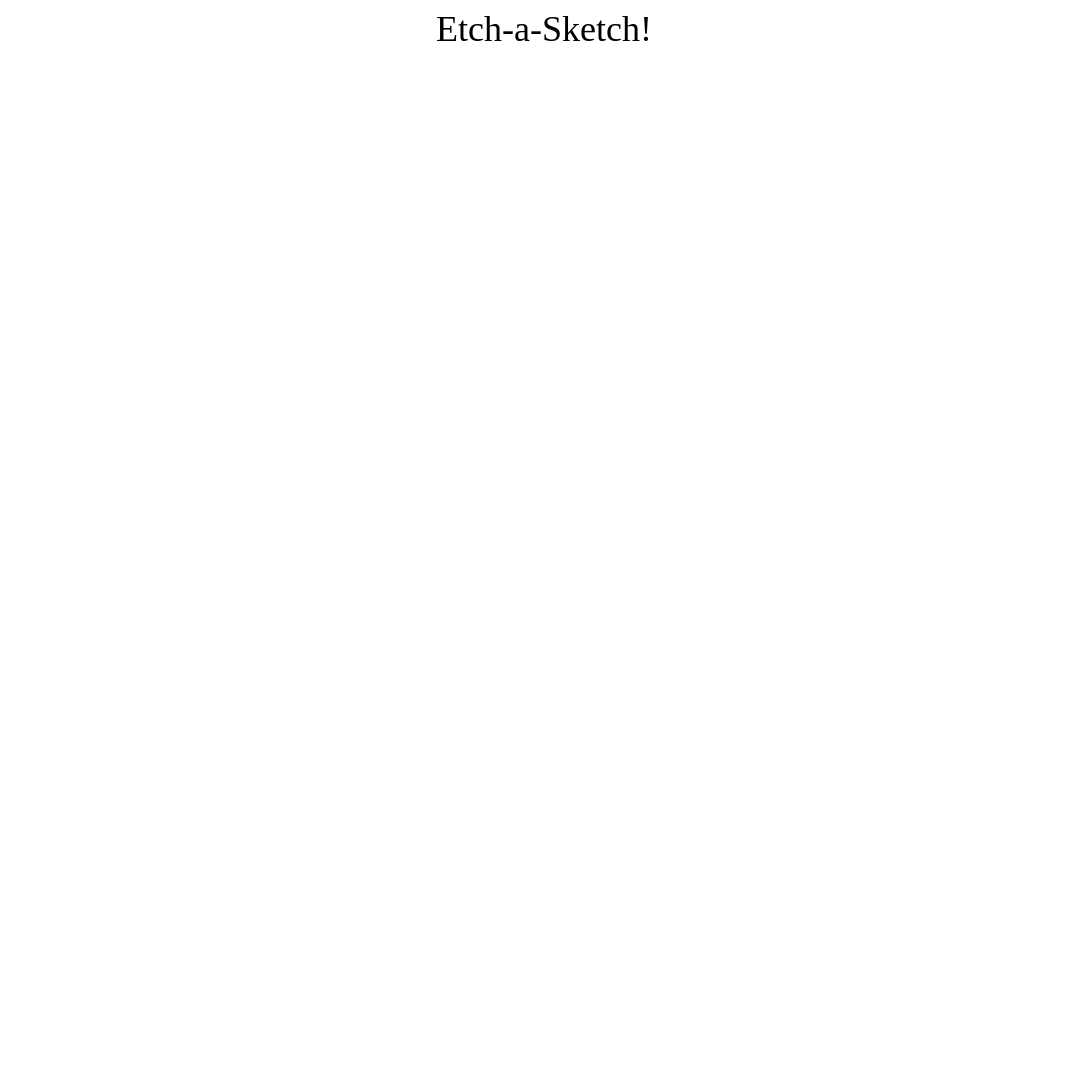
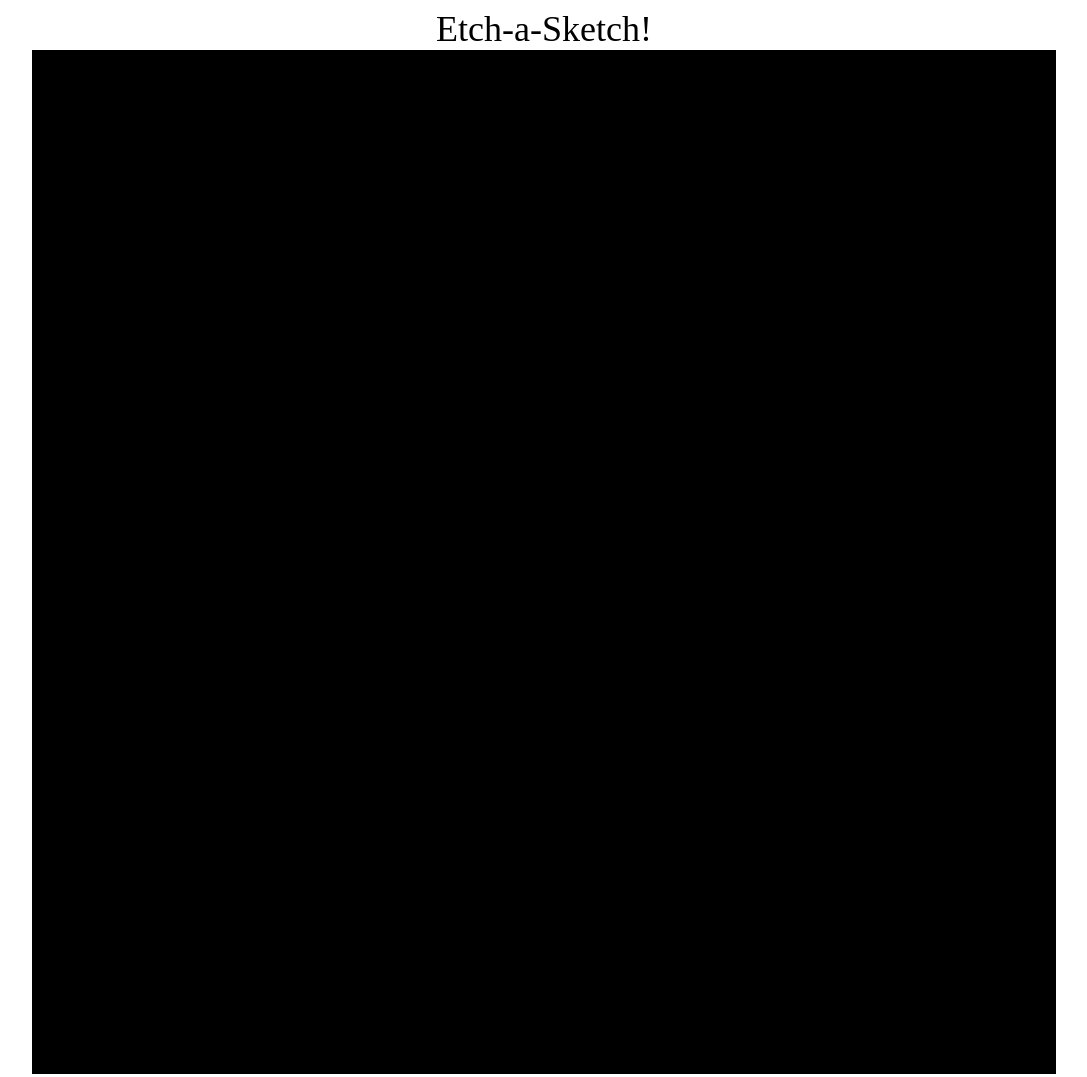
Before and after one commit to yskim308/etch-a-sketch, a plain HTML site: page index.html in a window 1280 px wide. Shown: the whole page, without its empty margins (96-1183 px from the left). Before the commit the page ends 800 px from the top, so only its background shows below. Drawn offline with Linux system fonts and the light colour scheme.

Commit message:
create initial black grid with DOM manipulation

```diff
--- a/index.html
+++ b/index.html
@@ -7,12 +7,16 @@
         <meta name="description" content="">
         <meta name="viewport" content="width=device-width, initial-scale=1">
         <link rel="stylesheet" href="styles.css">
+        <script src="script.js" defer></script>
     </head>
     <body>
         <div class="header">
             Etch-a-Sketch!
         </div>
 
-        <script src="script.js" async defer></script>
+        <div class="container">
+            <div id="grid"></div>
+        </div>
+
     </body>
 </html>
--- a/script.js
+++ b/script.js
@@ -0,0 +1,18 @@
+const grid = document.querySelector("#grid");
+
+
+let pixelCount = 4;
+const gridWidth = grid.offsetWidth;
+console.log("width: " + gridWidth);
+
+let pixelSize = gridWidth/pixelCount;
+console.log("pixel size: " + pixelSize);
+for (let a = 0; a < pixelCount; a++){
+    for (let b = 0; b < pixelCount; b++){
+        const square = document.createElement("div");
+        square.className = "pixel";
+        square.style.width = pixelSize + "px";
+        square.style.height = pixelSize + "px";
+        grid.appendChild(square);
+    }
+}
--- a/styles.css
+++ b/styles.css
@@ -4,3 +4,19 @@
     align-items: center;
     font-size: 36px;
 }
+
+.container{
+    display: flex;
+    justify-content: center;
+}
+
+#grid{
+    display: flex;
+    flex-wrap: wrap;
+    justify-content: center;
+    width: 80vw;
+}
+
+.pixel{
+    background-color: black;
+}
```
